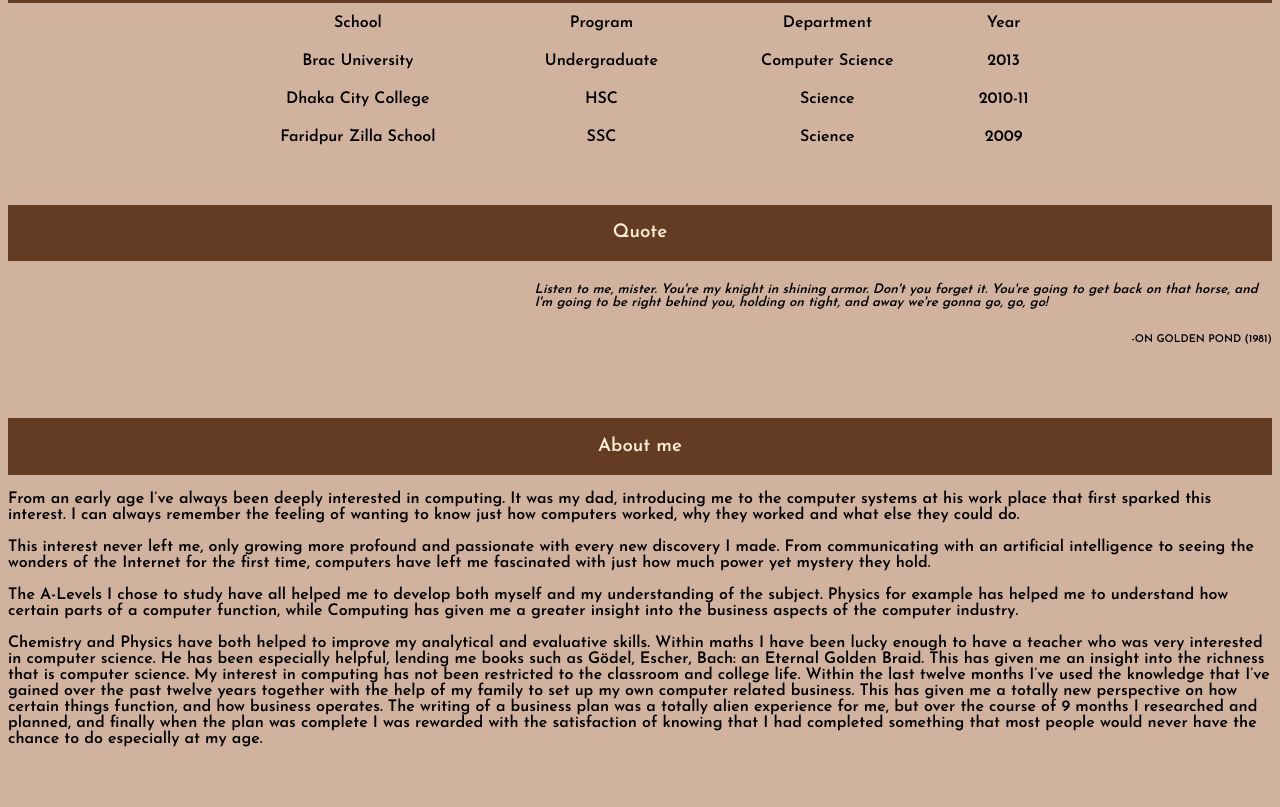
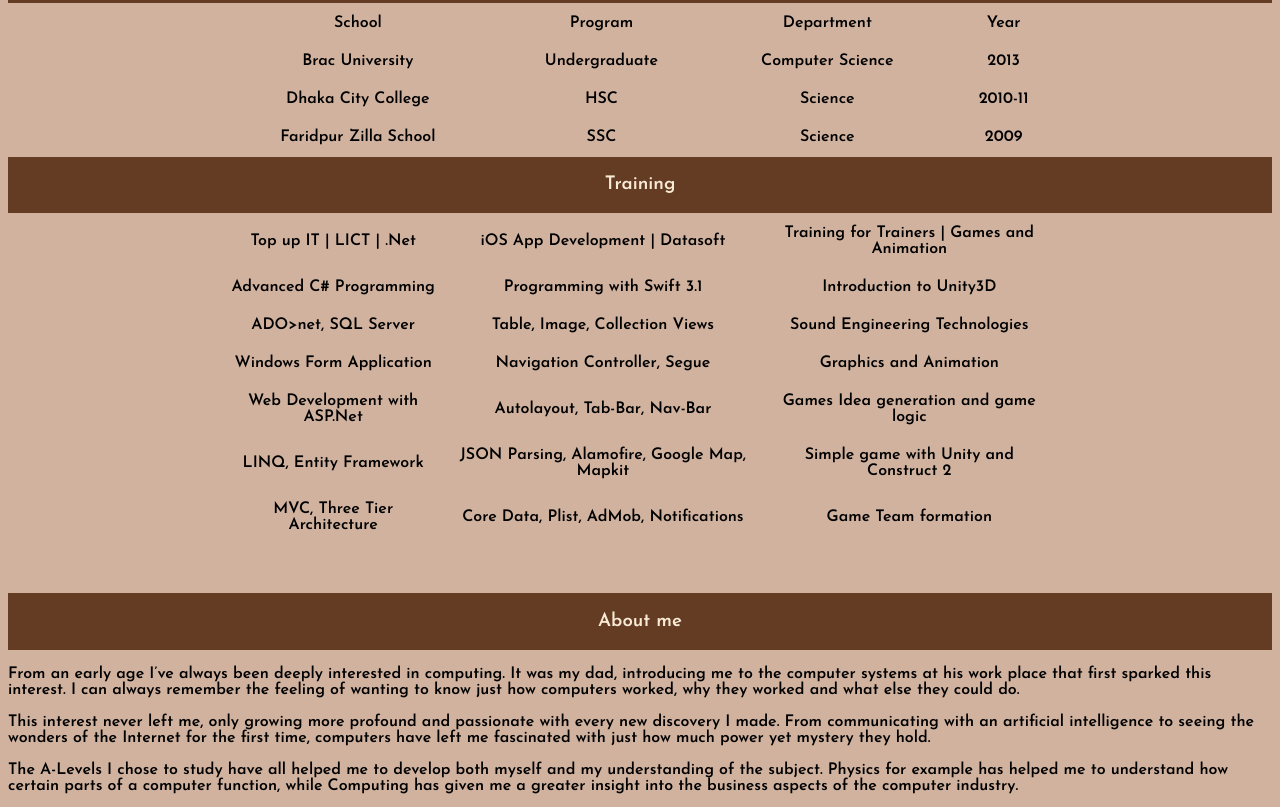
Before and after one commit to fzs09/fzs09.github.io, a plain HTML site: page index.html in a window 1280 px wide. Shown: the part 1059-1866 px from the top of the page. Drawn offline with nearby package versions, Linux system fonts and the light colour scheme.

Commit message:
Update index.html

```diff
--- a/index.html
+++ b/index.html
@@ -21,7 +21,8 @@
 		<li class="active"> <a href="#">Home</a> </li>
 		<li> <a href="#information">Information</a> </li>
         <li> <a href="#edu">Education</a> </li>
-        <li> <a href="#quote">Quote</a> </li>
+        <li> <a href="#training">Training</a> </li>
+
         <li> <a href="#about-me">About Me</a> </li>
         <li> <a href="#p-visit">Please Visit</a> </li>
 
@@ -118,29 +119,82 @@
 	<div class="col-2"></div>
 </div>
 
+<br>
+<br>
+<br>
+<div class="row" id="training">
+	<div class="row">
+		<div class="col-12 head">
+			<h3 align="center">Training</h3>
+			</div>
+	</div>
+	<div class="row">
+	<div class="col-2"></div>
+	<div class="col-8">
+		<table class="edu-table" style="width:100%">
+			<thead>
+				<tr>
+					<th>Top up IT | LICT | .Net</th>
+					<th>iOS App Development | Datasoft</th>
+					<th>Training for Trainers | Games and Animation</th>
+
+				</tr>
+			</thead>
+			<tbody>
+				<tr>
+					<td>Advanced C# Programming</td>
+					<td>Programming with Swift 3.1</td>
+					<td>Introduction to Unity3D</td>
+
+				</tr>
+
+				<tr>
+					<td>ADO>net, SQL Server</td>
+					<td>Table, Image, Collection Views</td>
+					<td>Sound Engineering Technologies</td>
+
+				</tr>
+
+				<tr>
+					<td>Windows Form Application</td>
+					<td>Navigation Controller, Segue</td>
+					<td>Graphics and Animation</td>
+
+				</tr>
+
+				<tr>
+					<td>Web Development with ASP.Net</td>
+					<td>Autolayout, Tab-Bar, Nav-Bar</td>
+					<td>Games Idea generation and game logic</td>
+
+				</tr>
+
+				<tr>
+					<td>LINQ, Entity Framework</td>
+					<td>JSON Parsing, Alamofire, Google Map, Mapkit</td>
+					<td>Simple game with Unity and Construct 2</td>
+
+				</tr>
+
+				<tr>
+					<td>MVC, Three Tier Architecture</td>
+					<td>Core Data, Plist, AdMob, Notifications</td>
+					<td>Game Team formation</td>
+
+				</tr>
+
+
+			</tbody>
+		</table>
+	</div>
+	<div class="col-2"></div>
+</div>
+
+
 </div>
 </div>
 
-<br>
-<br>
-<br>
-<div class="row" id="quote">
 
-	<div class="row">
-		<div class="col-12 head">
-		<h3 align="center">Quote</h3>
-		</div>
-	</div>
-	<div class="row">
-	<div class="col-5"></div>
-	<div class="col-7">
-		<p> <h5 class="quote-title"><i>Listen to me, mister. You're my knight in shining armor. Don't you forget it. You're going to get back on that horse, and I'm going to be right behind you, holding on tight, and away we're gonna go, go, go!</i></h5></p>
-		<h6 align="right">-ON GOLDEN POND (1981)</h6>
-	</div>
-
-</div>
-
-</div>
 <br>
 <br>
 <br>
@@ -175,6 +229,7 @@
 		<li><a href="http://www.bracu.ac.bd" target="_blank">Brac University</li>
 		<li><a href="http://www.github.com/fzs09" target="_blank">Github</a></li>
 		<li><a href="https://www.google.com.bd/" target="_blank">Google</a></li>
+		<li><a href="https://www.freecodecamp.com/fzs09" target="_blank">FreeCodeCamp</a></li>
 	</ul>
 </div>
 
```
